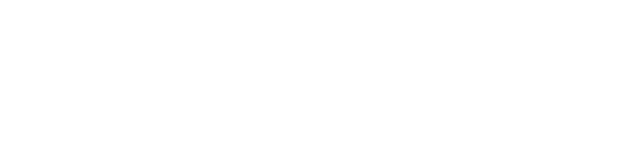
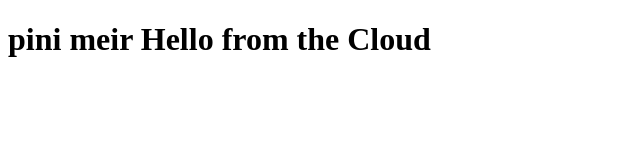
Before and after one commit to pmm66983-afk/class-pini, a plain HTML site: page index.html in a window 1280 px wide. Shown: the whole page, without its empty margins (0-640 px from the left). Drawn offline with Linux system fonts and the light colour scheme.

Commit message:
Insert greeting header in index.html

```diff
--- a/index.html
+++ b/index.html
@@ -6,6 +6,7 @@
     <title>Document</title>
 </head>
 <body>
+    <h1>pini meir Hello from the Cloud </h1>
 
 </body>
 </html>
```
